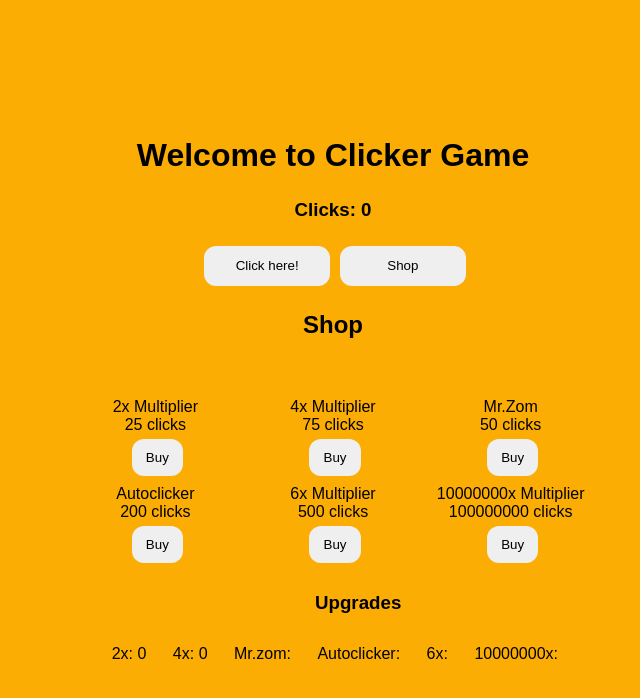
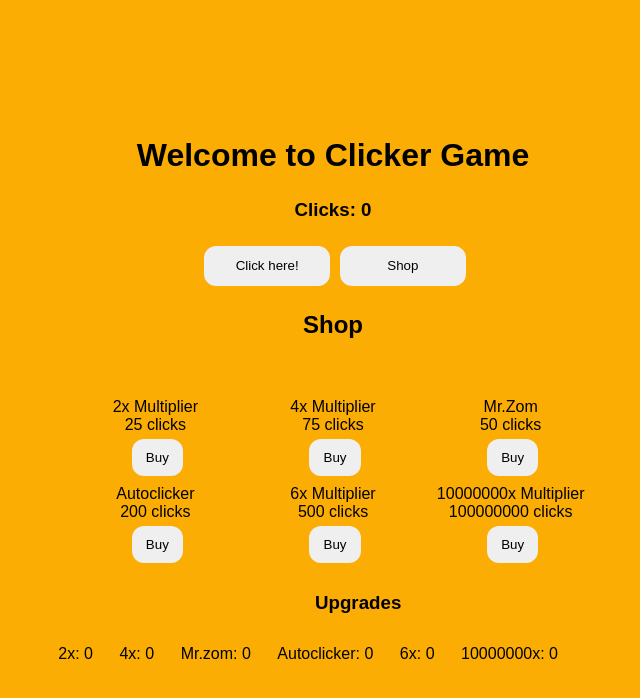
Before and after one commit to Vipershroom/clicker-game-react, a React (Create React App) app: page / in a window 1280 px wide. Both pictures are taken after a click on the button "Shop". Shown: the top 698 px of the page, without its empty margins (307-947 px from the left). Built offline with nearby package versions, Linux system fonts and the light colour scheme.

Commit message:
Filled out upgrade list to update on upgrade chang

```diff
--- a/src/Components/App.tsx
+++ b/src/Components/App.tsx
@@ -123,7 +123,8 @@ function App() {
                 </div>
             </div>
             :null}
-            {display? <UpgradeList x2={upgradeCount.twoX} x4={upgradeCount.fourX} />:null}
+            {display? <UpgradeList x2={upgradeCount.twoX} x4={upgradeCount.fourX} zom={upgradeCount.zom}
+            autoclicker={upgradeCount.autoclicker} x6={upgradeCount.sixX} infinite={upgradeCount.infinite} />:null}
         </div>
     )
 }
--- a/src/Components/UpgradeList.tsx
+++ b/src/Components/UpgradeList.tsx
@@ -8,10 +8,10 @@ const UpgradeList = (props:any) => {
             <ul className='upgrade-list'>
                 <li>2x: {props.x2}</li>
                 <li>4x: {props.x4}</li>
-                <li>Mr.zom: {}</li>
-                <li>Autoclicker: {}</li>
-                <li>6x: {}</li>
-                <li>10000000x: {}</li>
+                <li>Mr.zom: {props.zom}</li>
+                <li>Autoclicker: {props.autoclicker}</li>
+                <li>6x: {props.x6}</li>
+                <li>10000000x: {props.infinite}</li>
             </ul>
         </div>
     )
```
